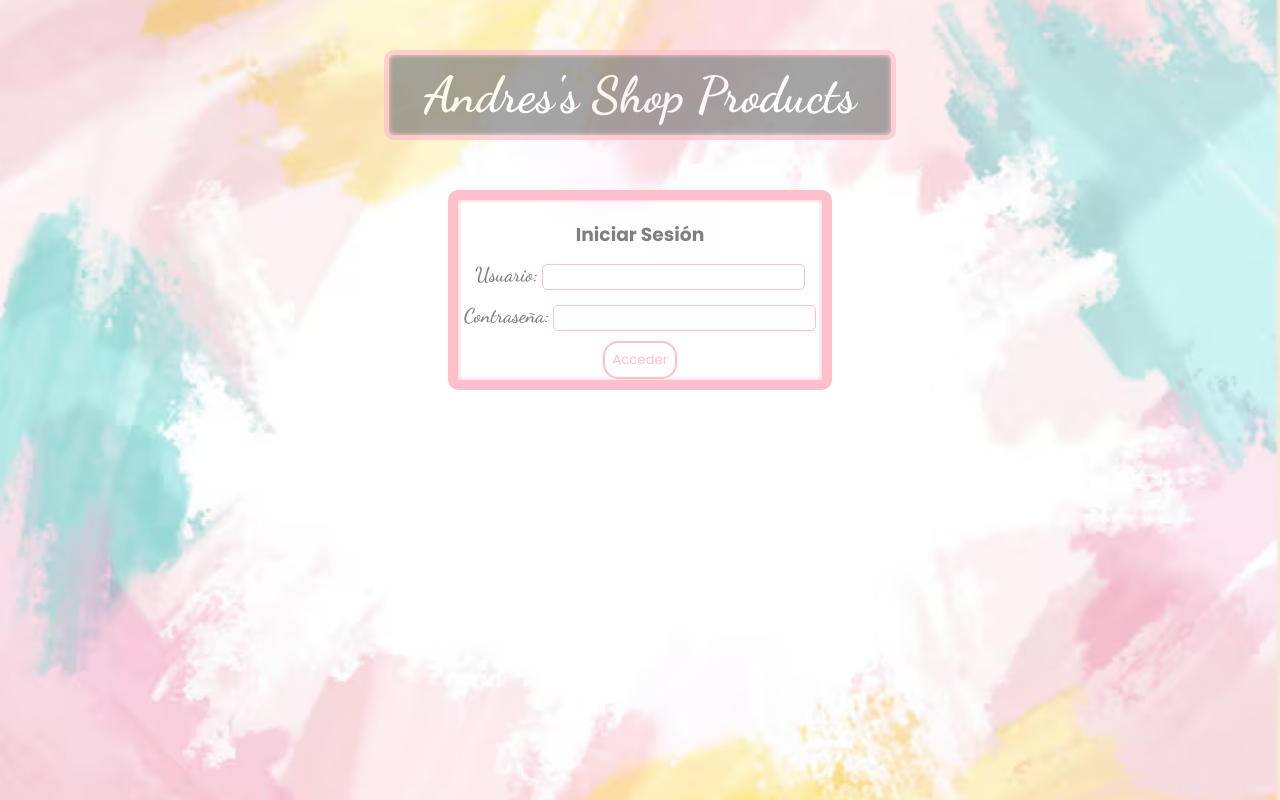
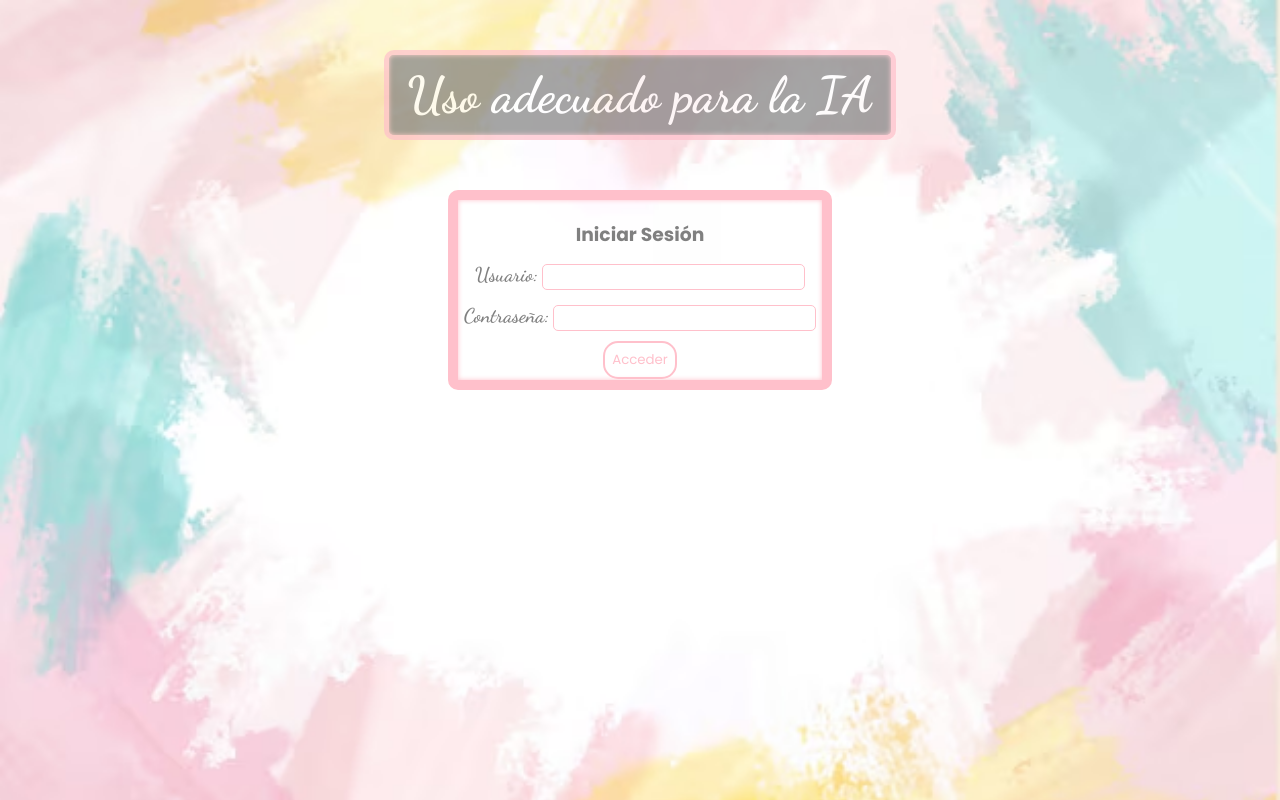
Before and after one commit to nenis11andres/ExamenRA6, a website: page proyecto-ia/index.html in a window 1280 px wide. Drawn offline with Linux system fonts and the light colour scheme.

Commit message:
Modificamos el titulo de nuestra página

```diff
--- a/proyecto-ia/index.html
+++ b/proyecto-ia/index.html
@@ -8,7 +8,7 @@
 </head>
 <body>
 
-  <h1>Andres's Shop Products</h1>
+  <h1>Uso adecuado para la IA</h1>
 
   <form id="loginForm">
     <h3>Iniciar Sesión</h3>
```
